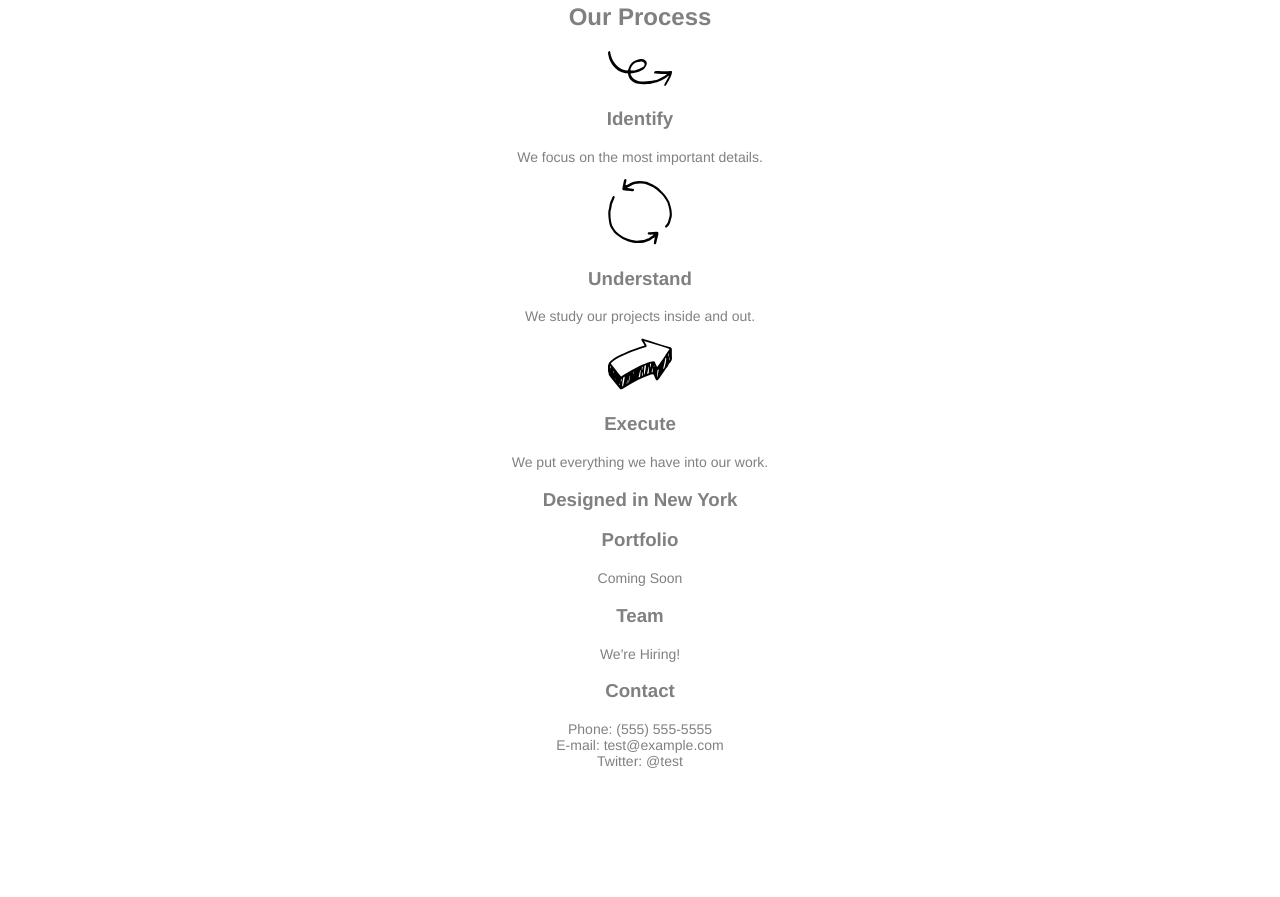
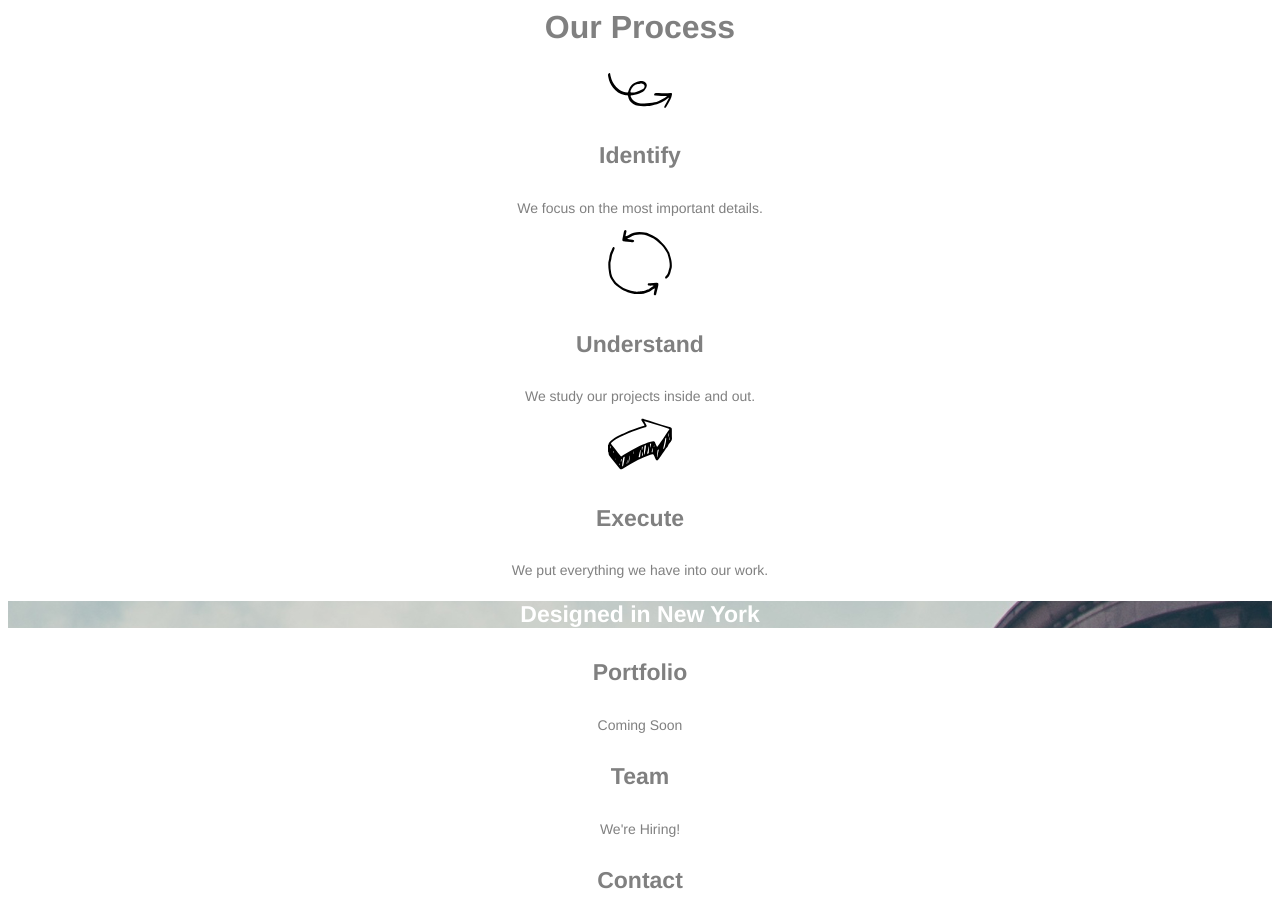
Before and after one commit to MSanders34/broadway, a plain HTML site: page index.html in a window 1280 px wide. Shown: the part 352-1249 px from the top of the page. Before the commit the page ends 1135 px from the top, so only its background shows below. Drawn offline with Linux system fonts and the light colour scheme.

Commit message:
First image good, now trying second image, added style to headings

```diff
--- a/index.html
+++ b/index.html
@@ -26,34 +26,34 @@
   <div>
     <h2>Our Process</h2>
       <img src="./resources/icons/identify.svg" />
-      <h3>Identify</h3>
+      <h4>Identify</h4>
         <p>
           We focus on the most important details.
         </p>
       <img src="./resources/icons/understand.svg" />
-      <h3>Understand</h3>
+      <h4>Understand</h4>
         <p>
           We study our projects inside and out.
         </p>
       <img src="./resources/icons/execute.svg" />
-      <h3>Execute</h3>
+      <h4>Execute</h4>
         <p>
           We put everything we have into our work.
         </p>
   </div>
-  <div>
+  <div class="image">
     <h3>Designed in New York</h3>
   </div>
   <div>
-    <h3>Portfolio</h3>
+    <h4>Portfolio</h4>
       <p>
         Coming Soon
       </p>
-    <h3>Team</h3>
+    <h4>Team</h4>
       <p>
         We're Hiring!
       </p>
-    <h3>Contact</h3>
+    <h4>Contact</h4>
       <p>
         Phone: (555) 555-5555
         <br />
--- a/resources/css/style.css
+++ b/resources/css/style.css
@@ -13,19 +13,32 @@ body {
 }
 
 h1 {
-  font-family: Helvetica;
   font-size: 70px;
   font-weight: bold;
   color: white;
 }
 
 a {
-  font-family: Helvetica;
   font-size: 18px;
   color: white;
 }
 
 p {
-  font-family: Helvetica;
   font-size: 14px;
 }
+
+h2 {
+  font-size: 32px;
+  font-weight: bold;
+}
+
+h4 {
+  font-size: 23px;
+  font-weight: bold;
+}
+
+h3 {
+  font-size: 23px;
+  font-weight: bold;
+  color: white;
+}
```
